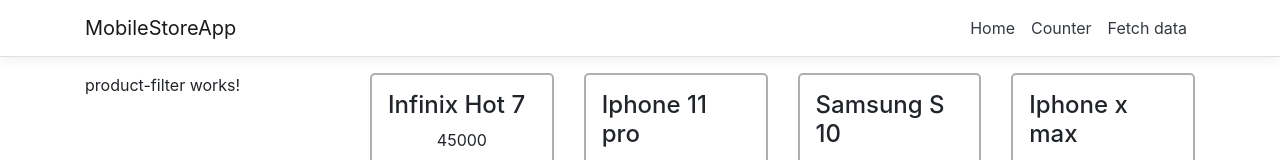
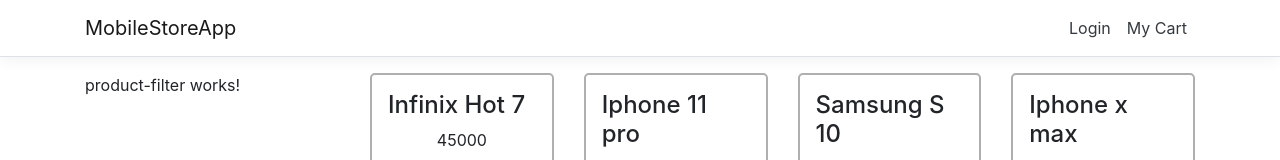
Before and after one commit to DavidOlawale/GadgetBazaar, an Angular app in the folder ClientApp/: page / in a window 1280 px wide. Shown: the top 160 px of the page. Built offline with nearby package versions, Linux system fonts and the light colour scheme.

Commit message:
Change NavBar items

```diff
--- a/ClientApp/src/app/nav-menu/nav-menu.component.html
+++ b/ClientApp/src/app/nav-menu/nav-menu.component.html
@@ -20,21 +20,14 @@
         [ngClass]="{ show: isExpanded }"
       >
         <ul class="navbar-nav flex-grow">
-          <li
-            class="nav-item"
-            [routerLinkActive]="['link-active']"
-            [routerLinkActiveOptions]="{ exact: true }"
-          >
-            <a class="nav-link text-dark" [routerLink]="['/']">Home</a>
-          </li>
           <li class="nav-item" [routerLinkActive]="['link-active']">
             <a class="nav-link text-dark" [routerLink]="['/counter']"
-              >Counter</a
+              >Login</a
             >
           </li>
           <li class="nav-item" [routerLinkActive]="['link-active']">
             <a class="nav-link text-dark" [routerLink]="['/fetch-data']"
-              >Fetch data</a
+              >My Cart</a
             >
           </li>
         </ul>
```
